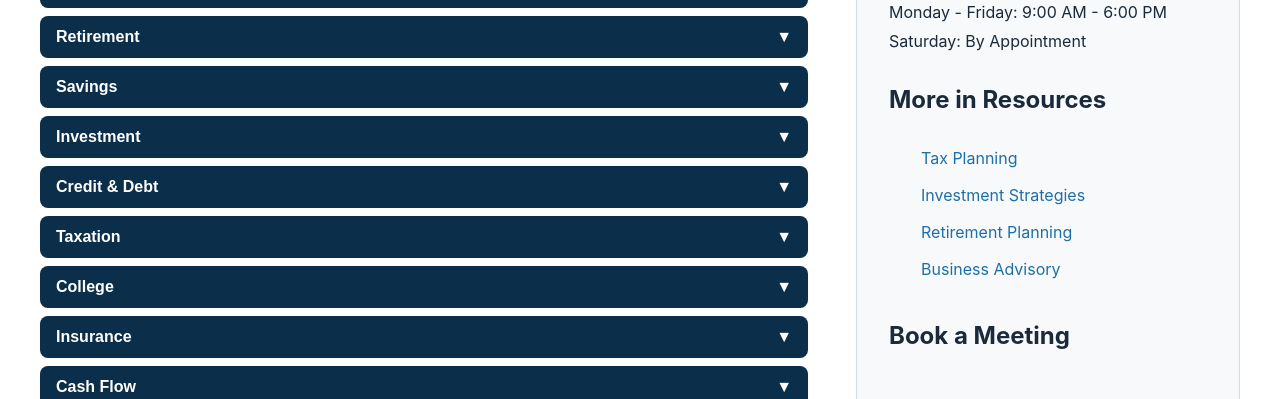
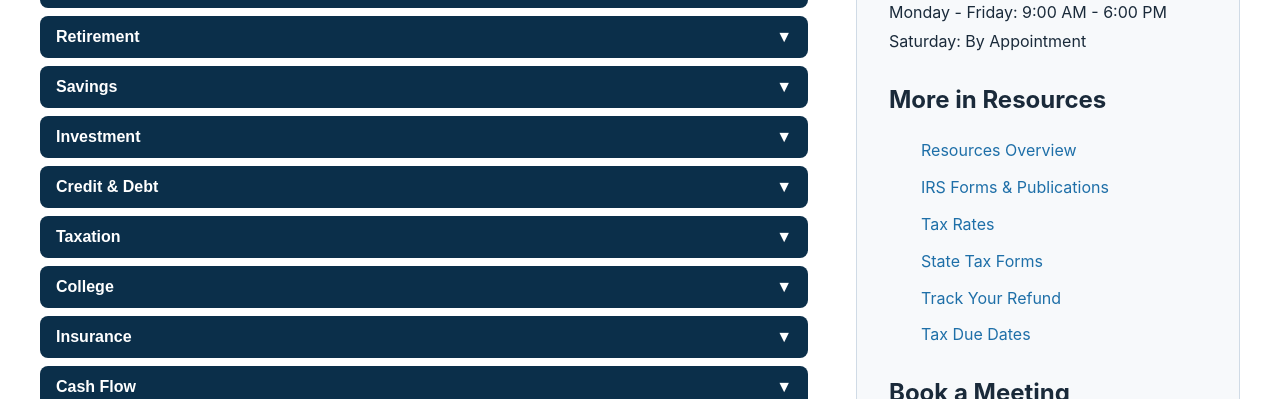
Before and after one commit to BVC2013/quantumAccounting, a React (Vite) app: page /financial-calculators in a window 1280 px wide. Shown: the part 1020-1419 px from the top of the page. Built offline with nearby package versions, Linux system fonts and the light colour scheme; grey boxes are pictures that could not be loaded.

Commit message:
Always show full category page list in related pages, remove scroll limit

```diff
--- a/src/components/Sidebar.jsx
+++ b/src/components/Sidebar.jsx
@@ -110,15 +110,13 @@ const getRelatedPagesForPath = (currentPath) => {
   return { categoryName: null, pages: [] };
 };
 
-const Sidebar = ({ showBooking = true, showContact = true, showCalendar = true, relatedPages: customRelatedPages = [] }) => {
+const Sidebar = ({ showBooking = true, showContact = true, showCalendar = true }) => {
   const [showCalendarModal, setShowCalendarModal] = useState(false);
   const location = useLocation();
 
   // Get related pages based on current path (auto-detected category)
-  const { categoryName, pages: autoRelatedPages } = getRelatedPagesForPath(location.pathname);
-
-  // Use custom related pages if provided, otherwise use auto-detected ones
-  const relatedPages = customRelatedPages.length > 0 ? customRelatedPages : autoRelatedPages;
+  // Always use the full category list - ignoring any custom relatedPages
+  const { categoryName, pages: relatedPages } = getRelatedPagesForPath(location.pathname);
 
   return (
     <>
@@ -153,7 +151,7 @@ const Sidebar = ({ showBooking = true, showContact = true, showCalendar = true,
         {relatedPages.length > 0 && (
           <>
             <h3>{categoryName ? `More in ${categoryName}` : 'Related Pages'}</h3>
-            <ul style={{ listStyle: 'none', padding: 0, maxHeight: '300px', overflowY: 'auto' }}>
+            <ul style={{ listStyle: 'none', padding: 0 }}>
               {relatedPages.map((page) => (
                 <li key={page.path} style={{ margin: '0.5rem 0' }}>
                   <Link to={page.path} style={{ color: 'var(--primary-blue)', textDecoration: 'none' }}>{page.label}</Link>
```
